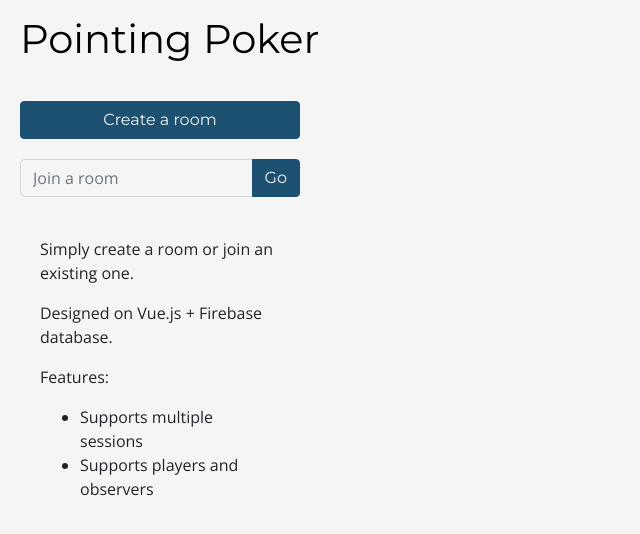
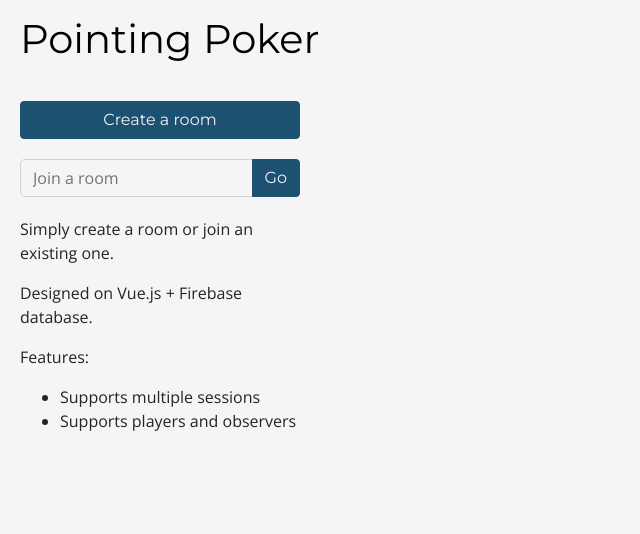
Before and after one commit to builtbykat/pointing-poker, a Vue app: page / in a window 1280 px wide. Shown: the top 534 px of the page, without its empty margins (0-640 px from the left). Built offline with nearby package versions, Linux system fonts and the light colour scheme; no server answers; what vuefire would draw is missing.

Commit message:
Remove padding from 'about', flush text with form

```diff
--- a/src/components/Entrance.vue
+++ b/src/components/Entrance.vue
@@ -9,7 +9,7 @@
         </div>
       </div>
     </div>
-    <div class="about content">
+    <div class="about">
       <p>Simply create a room or join an existing one.</p>
       <p>Designed on Vue.js + Firebase database.</p>
       <p>Features:</p>
```
